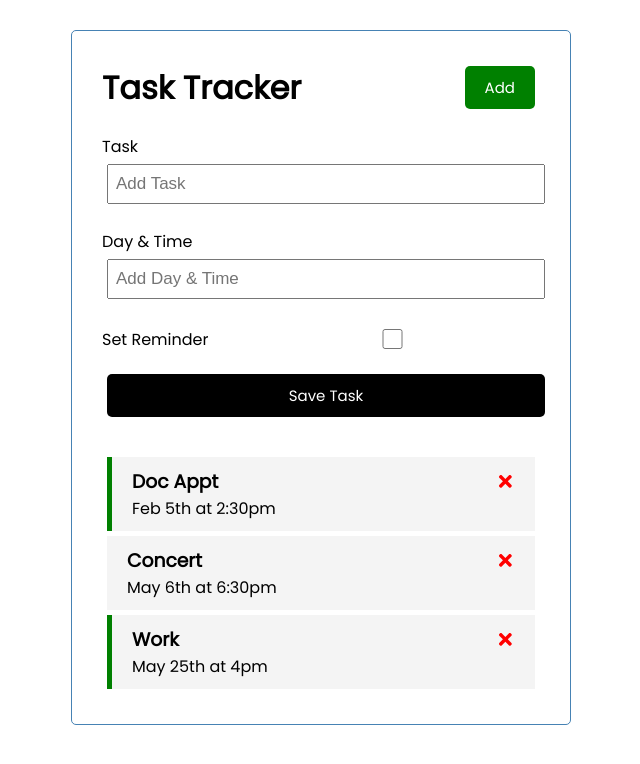
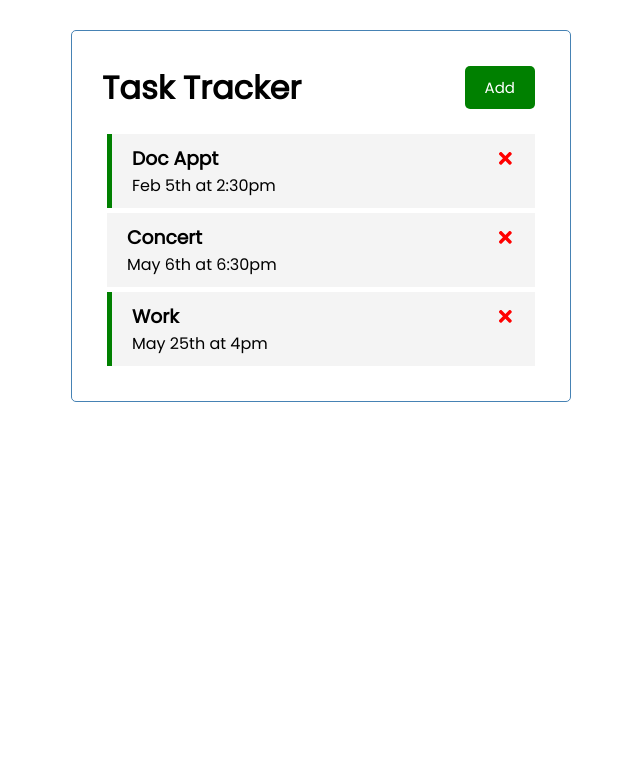
Before and after one commit to alx00ho/react-task-tracker, a React (Create React App) app: page / in a window 1280 px wide. Shown: the top 764 px of the page, without its empty margins (319-959 px from the left). Built offline with nearby package versions, Linux system fonts and the light colour scheme.

Commit message:
Pre-Backend
Frontend Finished
Production Build Tested

```diff
--- a/src/App.js
+++ b/src/App.js
@@ -4,6 +4,7 @@
 import { useState } from "react"
 
 function App() {
+  const [showAddTask, setShowAddTask] = useState(false);
   const [tasks, setTasks] = useState([
     {
         id: 1,
@@ -25,6 +26,13 @@
     }
 ])
 
+// Add Task
+const addTask = (task) => {
+  const id = Math.floor(Math.random() * 10000) + 1;
+  const newTask = { id, ...task };
+  setTasks([...tasks, newTask]);
+}
+
 // Delete Task
 const deleteTask = (id) => {
   setTasks(tasks.filter((task) => task.id !== id));
@@ -37,8 +45,8 @@
 
   return (
     <div className="container">
-      <Header />
-      <AddTasks />
+      <Header onAdd={() => setShowAddTask(!showAddTask)} showAdd={showAddTask} />
+      {showAddTask && <AddTasks onAdd={addTask}/>}
       {tasks.length > 0 ?
       (<Tasks tasks={tasks} onDelete={deleteTask} onToggle={toggleReminder} />
       ) : (
--- a/src/components/AddTasks.js
+++ b/src/components/AddTasks.js
@@ -1,11 +1,27 @@
 import { useState } from "react"
 
-const AddTasks = () => {
+const AddTasks = ({ onAdd }) => {
     const [text, setText] = useState('');
     const [day, setDay] = useState('');
     const [reminder, setReminder] = useState(false);
+
+    const onSubmit = (e) => {
+        e.preventDefault();
+
+        if(!text) {
+            alert('Please add a task');
+            return;
+        }
+
+        onAdd({text, day, reminder});
+
+        setText('');
+        setDay('');
+        setReminder(false);
+    }
+
   return (
-    <form className="add-form">
+    <form className="add-form" onSubmit={onSubmit}>
         <div className="form-control">
             <label>Task</label>
             <input type="text" placeholder="Add Task" value={text} onChange={(e) => setText(e.target.value)}/>
@@ -16,7 +32,7 @@
         </div>
         <div className="form-control form-control-check">
             <label>Set Reminder</label>
-            <input type="checkbox" placeholder="Add Reminder" value={reminder} onChange={(e) => setReminder(e.currentTarget.checked)}/>
+            <input type="checkbox" checked={reminder} value={reminder} onChange={(e) => setReminder(e.currentTarget.checked)}/>
         </div>
 
         <input type="submit" value="Save Task" className="btn btn-block"/>
--- a/src/components/Header.js
+++ b/src/components/Header.js
@@ -1,14 +1,11 @@
 import PropTypes from 'prop-types'
 import Button from './Button'
 
-const Header = ({ title }) => {
-    const onClick = () => {
-        console.log('Click');
-    }
+const Header = ({ title, onAdd, showAdd }) => {
   return (
     <header className='header'>
         <h1>{title}</h1>
-        <Button color='green' text='Add' onClick={onClick}/>
+        <Button color={showAdd ? 'red' : 'green'} text={showAdd ? 'Close' : "Add"} onClick={onAdd}/>
     </header>
   )
 }
```
